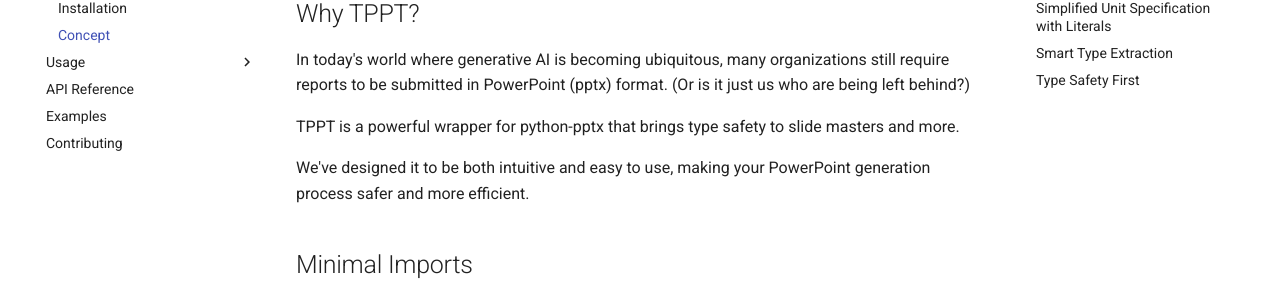
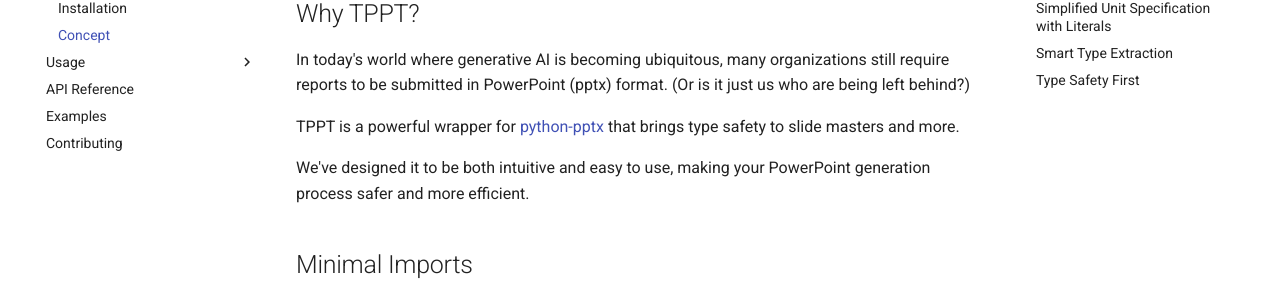
Before and after one commit to ya7010/tppt, an MkDocs documentation site: the page built from docs/home/concept.md, in a window 1280 px wide and 900 px high. Shown: the part 184-486 px from the top of the window. Built offline with MkDocs 1.6.1 and Material for MkDocs 9.7.7, drawn with Linux system fonts in a browser that asks for light colours; comment, search, counter and statistics services are not loaded; part of the change alters nothing that is shown.

```diff
--- a/docs/home/concept.md
+++ b/docs/home/concept.md
@@ -5,7 +5,7 @@
 In today's world where generative AI is becoming ubiquitous, many organizations still require reports to be submitted in PowerPoint (pptx) format.
 (Or is it just us who are being left behind?)
 
-TPPT is a powerful wrapper for python-pptx that brings type safety to slide masters and more.
+TPPT is a powerful wrapper for [python-pptx](https://github.com/scanny/python-pptx) that brings type safety to slide masters and more.
 
 We've designed it to be both intuitive and easy to use,
 making your PowerPoint generation process safer and more efficient.
```
